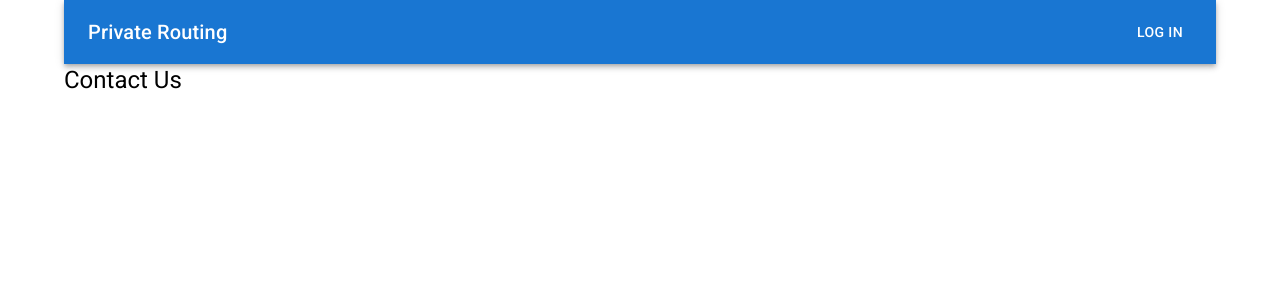
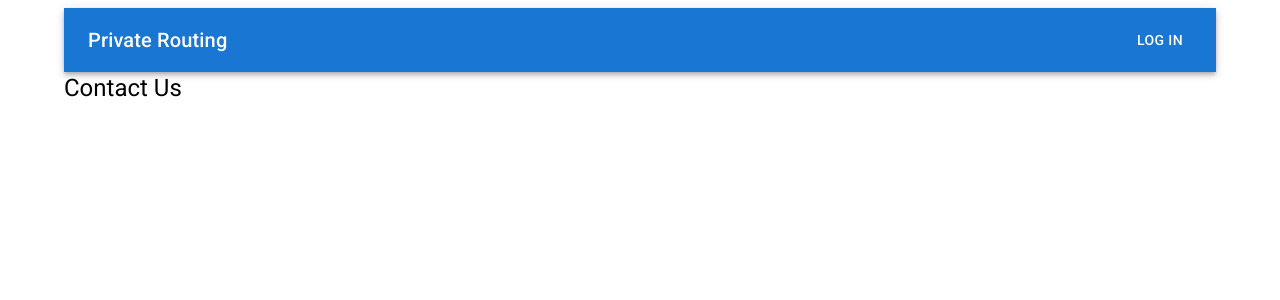
Before and after one commit to MuhammadFahadAkbar/Private-Routing, a React (Create React App) app: page /contact in a window 1280 px wide. Shown: the top 300 px of the page. Built offline with nearby package versions, Linux system fonts and the light colour scheme.

Commit message:
Removed extra code from files

```diff
--- a/src/Pages/Contact/index.tsx
+++ b/src/Pages/Contact/index.tsx
@@ -1,7 +1,11 @@
 import { Typography } from "@mui/material";
 
 const Contact = () => {
-  return <Typography variant="h5" component="h5">Contact Us</Typography>;
+  return (
+    <Typography variant="h5" component="h5">
+      Contact Us
+    </Typography>
+  );
 };
 
 export default Contact;
--- a/src/Pages/Home/index.tsx
+++ b/src/Pages/Home/index.tsx
@@ -1,21 +1,10 @@
-// import { useContext } from "react";
-// import { AuthContext } from "../../App";
-// import { Link } from "react-router-dom";
 import Typography from "@mui/material/Typography";
 
 const Home = () => {
-  // const { setIsLoggedIn } = useContext(AuthContext);
-  // const handleLogin = () => {
-  //   setIsLoggedIn(false);
-  // };
-
   return (
-    <>
-      <Typography variant="h5" component="h5">Home</Typography>
-      {/* <Link to="/" onClick={handleLogin}>
-        Log Out
-      </Link> */}
-    </>
+    <Typography variant="h5" component="h5">
+      Home
+    </Typography>
   );
 };
 
--- a/src/Pages/Login/index.tsx
+++ b/src/Pages/Login/index.tsx
@@ -1,57 +1,10 @@
-// import { useContext } from "react";
-// import { AuthContext } from "../../App";
-// import { redirect } from "react-router-dom";
-// import { useFormik } from "formik";
-// import { LoginSchema } from "../../schemas/LoginSchema";
 import { Typography } from "@mui/material";
-// const initialValues = {
-//   email: "",
-//   password: "",
-// };
 
 const Login = () => {
-  // const { setIsLoggedIn } = useContext(AuthContext);
-
-  // const { values, errors, touched, handleBlur, handleChange, handleSubmit } =
-  //   useFormik({
-  //     initialValues,
-  //     validationSchema: LoginSchema,
-  //     onSubmit: () => {
-  //       setIsLoggedIn(true);
-  //       console.log("Values", values);
-  //       redirect("/");
-  //     },
-  //   });
-
   return (
-    <>
-      <Typography variant="h5" component="h5">Log In</Typography>
-      {/* <form onSubmit={handleSubmit}>
-        <label htmlFor="email">Email:</label>
-        <input
-          type="email"
-          id="email"
-          name="email"
-          value={values.email}
-          onBlur={handleBlur}
-          onChange={handleChange}
-        />
-        {errors.email && touched.email && <p>{errors.email}</p>}
-        <br />
-        <label htmlFor="password">Password:</label>
-        <input
-          type="password"
-          id="password"
-          name="password"
-          value={values.password}
-          onBlur={handleBlur}
-          onChange={handleChange}
-        />
-        {errors.password && touched.password && <p>{errors.password}</p>}
-        <br />
-        <button type="submit">Login</button>
-      </form> */}
-    </>
+    <Typography variant="h5" component="h5">
+      Log In
+    </Typography>
   );
 };
 
--- a/src/index.css
+++ /dev/null
@@ -1,13 +0,0 @@
-body {
-  margin: 0;
-  font-family: -apple-system, BlinkMacSystemFont, 'Segoe UI', 'Roboto', 'Oxygen',
-    'Ubuntu', 'Cantarell', 'Fira Sans', 'Droid Sans', 'Helvetica Neue',
-    sans-serif;
-  -webkit-font-smoothing: antialiased;
-  -moz-osx-font-smoothing: grayscale;
-}
-
-code {
-  font-family: source-code-pro, Menlo, Monaco, Consolas, 'Courier New',
-    monospace;
-}
--- a/src/index.tsx
+++ b/src/index.tsx
@@ -1,6 +1,5 @@
 import React from "react";
 import ReactDOM from "react-dom/client";
-import "./index.css";
 import App from "./App";
 import { Auth0Provider } from "@auth0/auth0-react";
 import { Container } from "@mui/material";
```
Also changed, not shown: src/App.tsx (+0 -25 lines).
